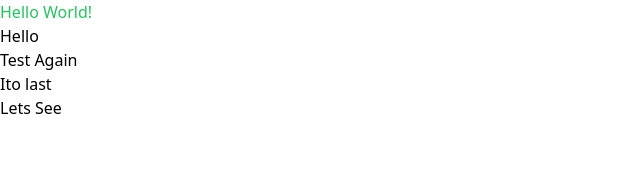
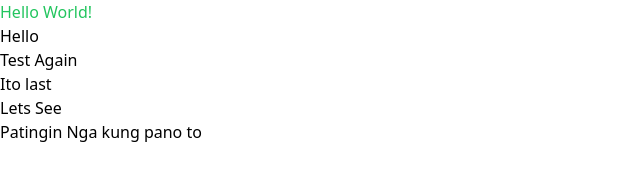
Before and after one commit to jnkescolano/jan-website, a website: page src/index.html in a window 1280 px wide. Shown: the whole page, without its empty margins (0-640 px from the left). Drawn offline with nearby package versions, Linux system fonts and the light colour scheme; files that its build step writes are made by us from their sources.

Commit message:
test check

```diff
--- a/src/index.html
+++ b/src/index.html
@@ -14,5 +14,6 @@
     <p>Test Again</p>
     <p>Ito last</p>
     <p>Lets See</p>
+    <p>Patingin Nga kung pano to</p>
 </body>
 </html>
```
